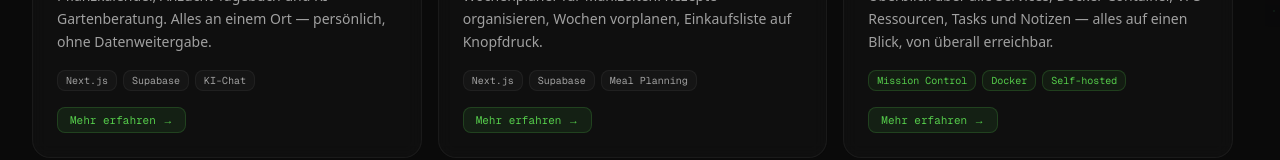
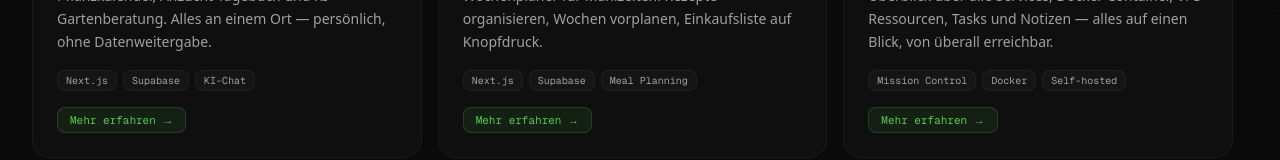
Before and after one commit to bref457/NeoFlow, a Next.js app: page / in a window 1280 px wide. Shown: the part 787-947 px from the top of the page. Built offline with nearby package versions, Linux system fonts and the light colour scheme.

Commit message:
fix: neoflow tech tags farbe auf neutral angepasst

```diff
--- a/app/page.tsx
+++ b/app/page.tsx
@@ -387,7 +387,7 @@ export default function Home() {
                   </p>
                   <div className="flex flex-wrap gap-1.5">
                     {["Mission Control", "Docker", "Self-hosted"].map(t => (
-                      <span key={t} className="rounded-md border border-aria/20 bg-aria-dim/50 px-2 py-0.5 font-mono text-[10px] text-aria">{t}</span>
+                      <span key={t} className="rounded-md border border-border/50 bg-muted/30 px-2 py-0.5 font-mono text-[10px] text-muted-foreground">{t}</span>
                     ))}
                   </div>
                   <button
```
